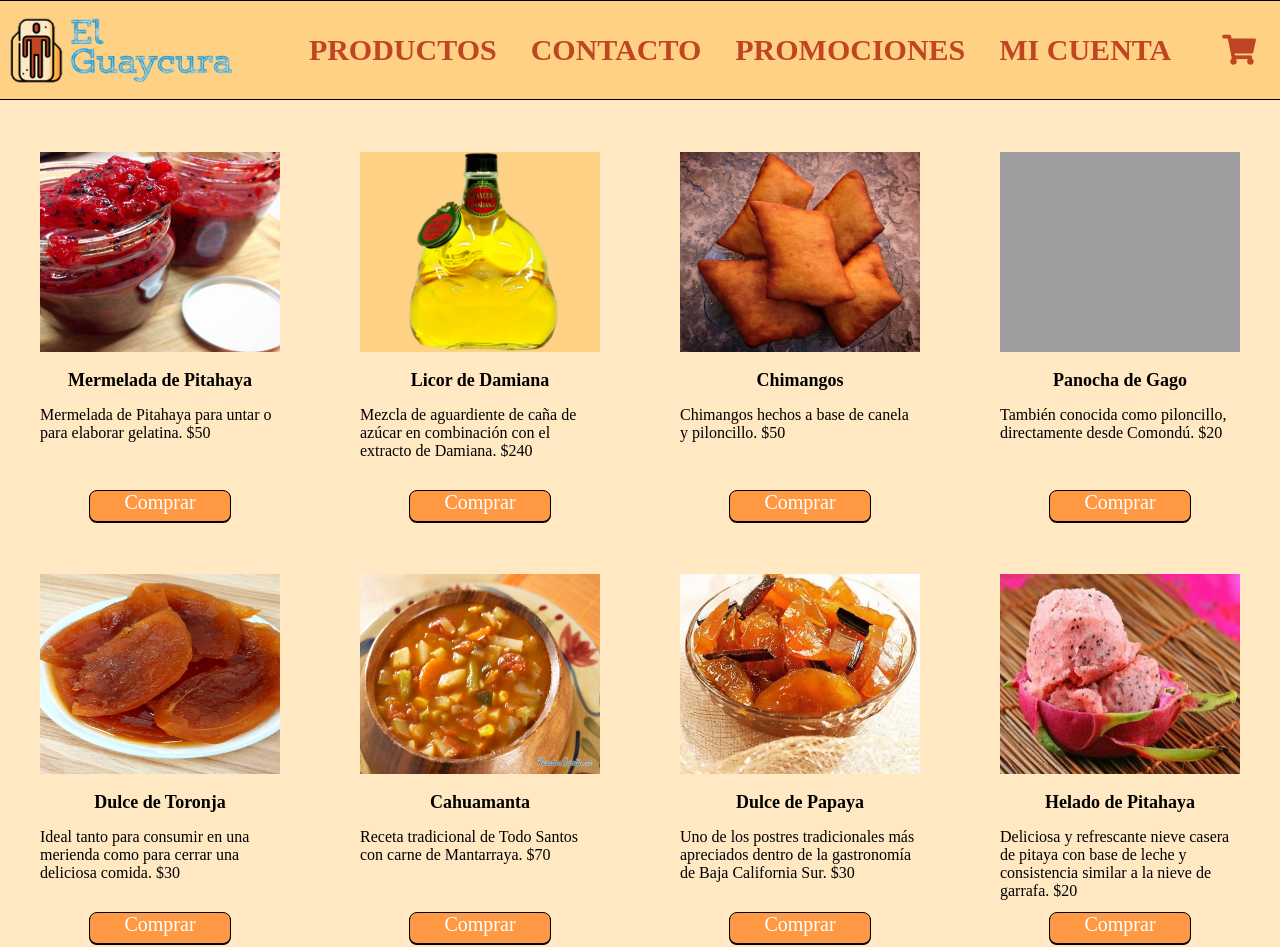
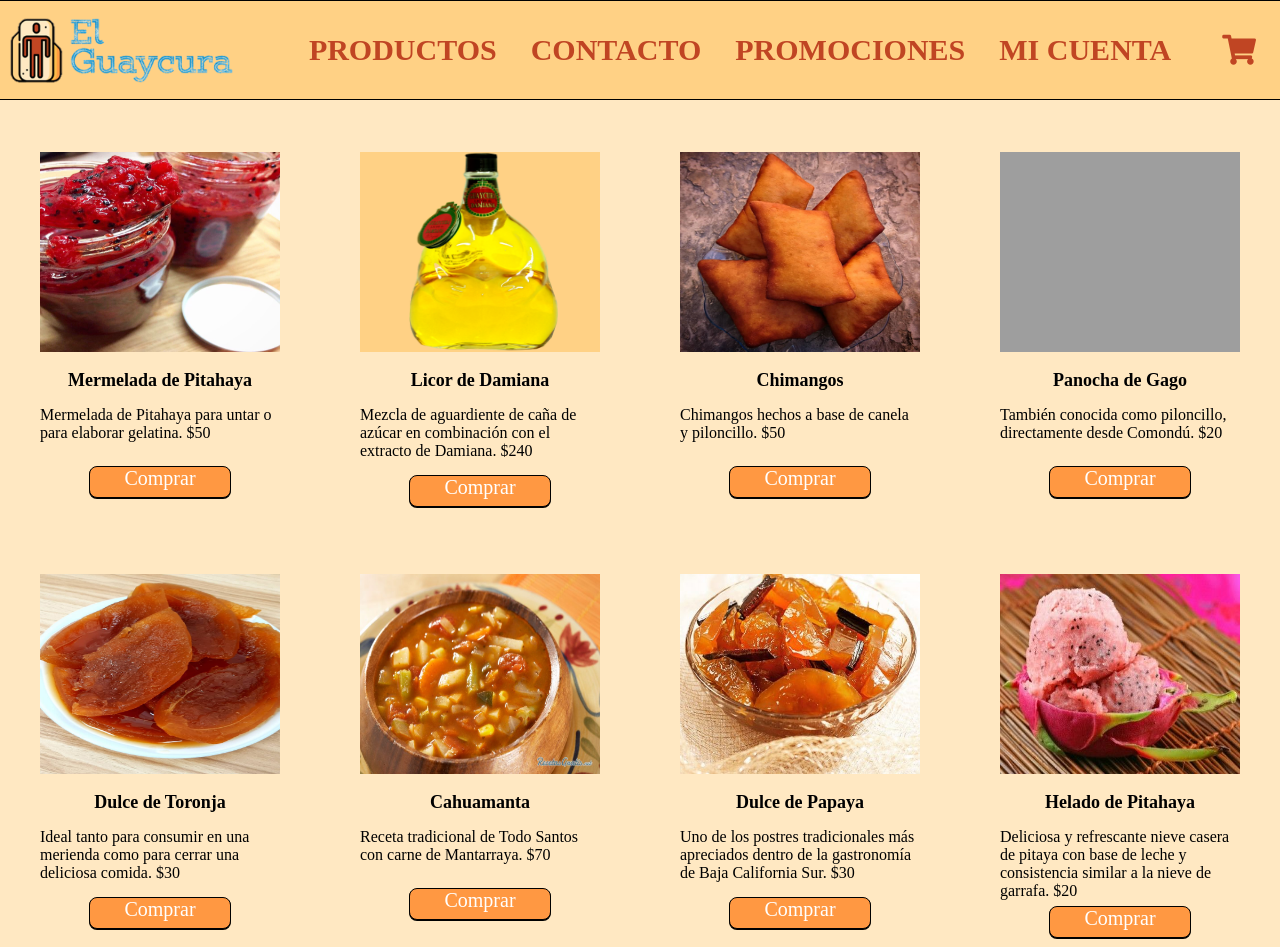
Before and after one commit to AngelFarid/El-Guaycura, a plain HTML site: page productos.html in a window 1280 px wide. Shown: the top 947 px of the page. Drawn offline with Linux system fonts and the light colour scheme; grey boxes are pictures that could not be loaded.

Commit message:
Update style.css

```diff
--- a/css/style.css
+++ b/css/style.css
@@ -196,8 +196,7 @@ hr{
 }
 .btn-comprar{
     background-color: #FF9842;
-    margin: 0;
-    bottom: 0px;
+    margin: auto;
     margin-top: auto;
 }
 .fondo{
```
